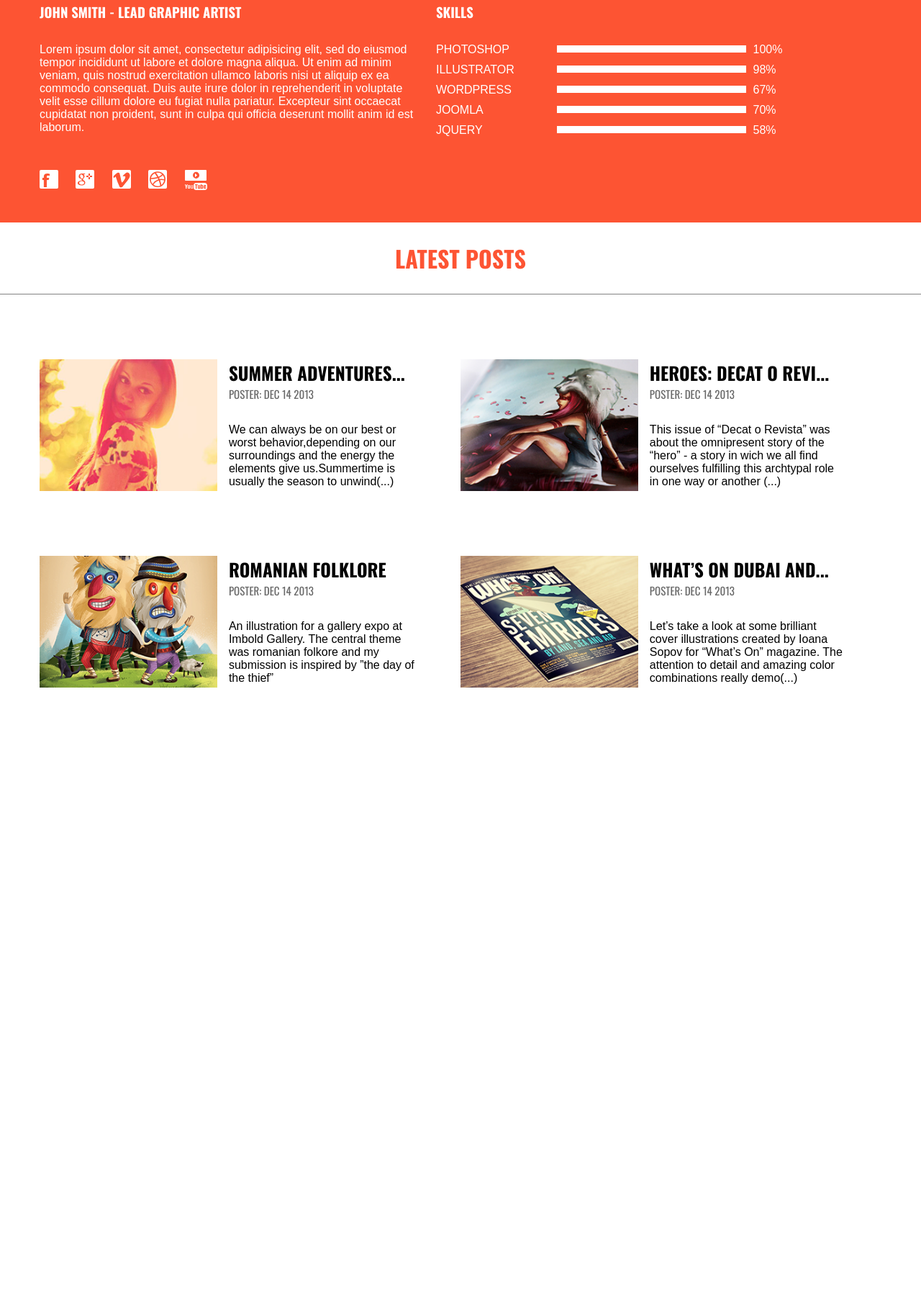
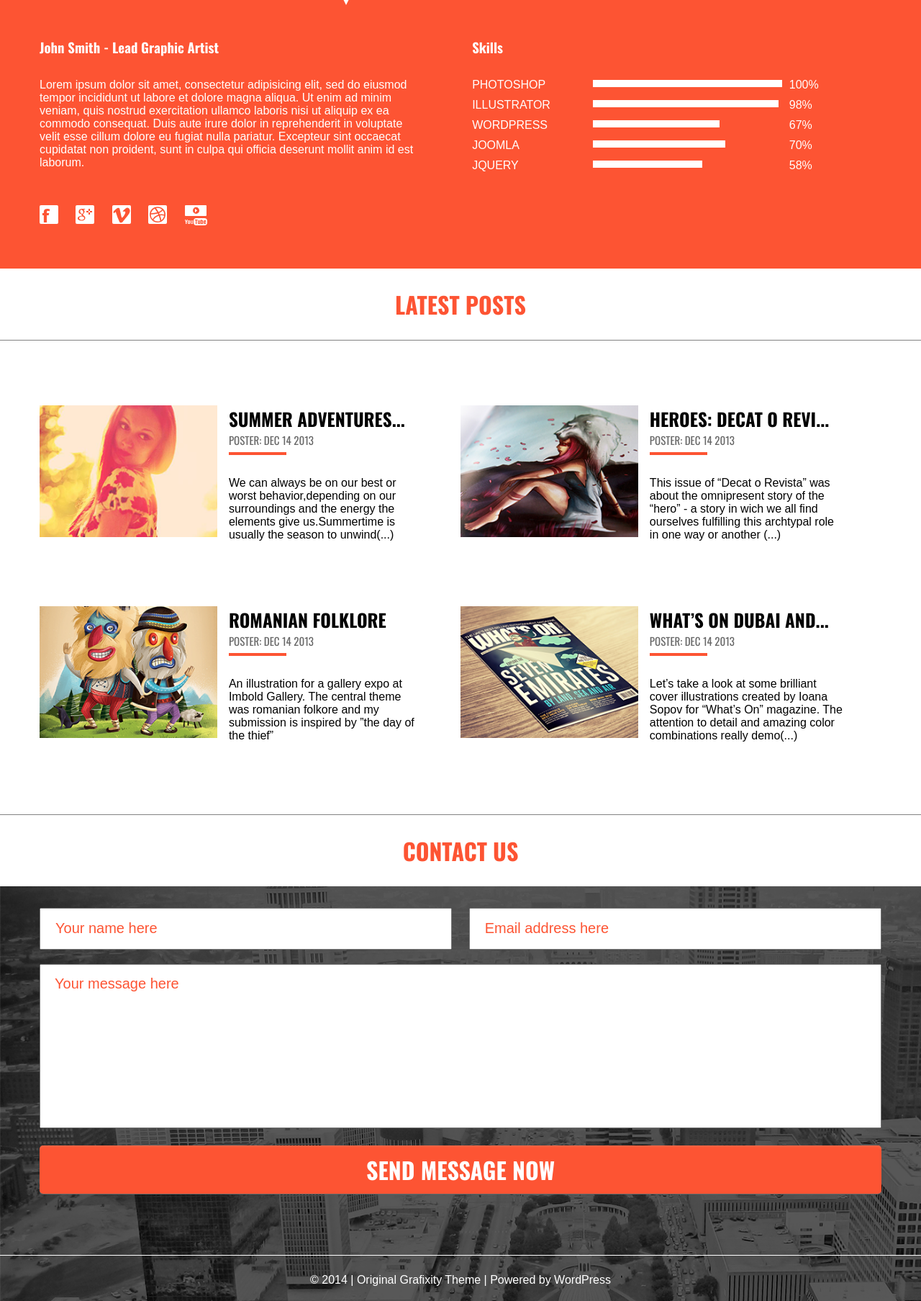
Before and after one commit to Ythotha/dropp, a plain HTML site: page index.html in a window 1280 px wide. Shown: the part 2437-4244 px from the top of the page at 72% size. Before the commit the page ends 3492 px from the top, so only its background shows below. Drawn offline with nearby package versions, Linux system fonts and the light colour scheme.

Commit message:
Исправил about us, добавил contact us

```diff
--- a/css/style.css
+++ b/css/style.css
@@ -81,10 +81,10 @@ p{
     color: #565656;
 }
 
-.header__list-item:hover{
+/*.header__list-item:hover{
     background-color: #fd5433;
     color: #ffffff;
-}
+}*/
 
 .title{
     margin-top: 0;
@@ -120,15 +120,28 @@ p{
     font-family: "Oswald", sans-serif ;
     font-weight: 700;
     text-transform: uppercase;
+
+    transition: background-color .3s linear;
+    -webkit-transition: background-color .3s linear;
+}
+
+.header__link:hover{
+    background-color: #fd5433;
+    color: #ffffff;
+
+    /*transition: background-color .5s linear, color .5s linear;*/
 }
 
 .promo{
     position: relative;
+
     background-color: #b9b9b9;
     background-image: url("../img/banner.png");
     background-repeat: no-repeat;
     background-size: cover;
+
     color: #ffffff;
+
 }
 
 .promo:before{
@@ -143,8 +156,6 @@ p{
     position: relative;
     padding-top: 230px;
     padding-bottom: 310px;
-    margin-left: auto;
-    margin-right: auto;
 
     font-family: "Oswald", sans-serif;
     text-align: center;
@@ -169,10 +180,13 @@ p{
     background-color: #fd5433;
 
     font-size: 32px;
+    color: white;
     text-transform: uppercase;
     font-weight: 700;
 
     box-shadow: 0 1px #666666, inset 0 4px 4px -4px #fe7e5e;
+
+    cursor: pointer;
 }
 
 /*SERVICES*/
@@ -254,28 +268,25 @@ p{
 
 /*ABOUT US*/
 
-.about__content{
-    width: inherit;
-}
-
-.about__tab{
+.about__member{
     display: inline-block;
     vertical-align: top;
 
     box-sizing: border-box;
     width: 24%;
-    padding: 4%;
+    padding: 70px 3%;
 }
 
-.about__tab_active{
+.about__member_active{
     position: relative;
 }
 
-.about__tab_active:after{
+.about__member_active:after{
     position: absolute;
-    bottom: 0;
+    bottom: 1px;
     left: 50%;
     transform: translate(-50%, 100%);
+
     content: "";
     width: 0;
     height: 0;
@@ -284,34 +295,37 @@ p{
     border-top: 36px solid white;
 }
 
-.about__tab:first-child{
-    padding-left: 2%;
+.about__member-img{
+    width: 100%;
 }
 
-.about__tab:last-child{
-    padding-right: 2%;
-}
+.about__information{
+    background-color: #fd5433;
 
-.about__description{
-    background-color: #fd5433;
+    padding-top: 80px;
+    padding-bottom: 60px;
+    /*padding-top: 70px;
+    padding-bottom: 45px;*/
 }
 
 .about__columns{
-    padding-top: 70px;
-    padding-bottom: 45px;
-
     color: white;
 }
 
 .about__column{
     display: inline-block;
     vertical-align: top;
+
     width: 45%;
-    margin-right: 20px;
+    margin-right: 6%;
 }
 
 .about__column:last-child{
     margin-right: 0;
+}
+
+.about__title{
+    text-transform: none;
 }
 
 .about__socials{
@@ -328,36 +342,43 @@ p{
     margin-right: 0;
 }
 
-.skills__title{
+.secondary-information__title{
     margin-bottom: 30px;
 }
 
-.skills__row{
+.secondary-information__row{
     margin-bottom: 10px;
 }
 
-.skills__name{
+.progress{
+    color: white;
+    background-color: white;
+    height: 10px;
+
+    width:50%;
+    margin-left: 10%;
+    margin-right: 1%;
+    margin-bottom: 5px;
+}
+
+.progress::-webkit-progress-bar{
+    background-color: #fd5433;
+}
+
+.progress::-webkit-progress-value{
+    background-color: white;
+}
+
+.secondary-information__row:last-child{
+    margin-bottom: 0;
+}
+
+.secondary-information__name{
     display: inline-block;
     vertical-align: top;
     min-width: 21%;
 
     text-transform: uppercase;
-}
-
-.skills__progress-bar{
-    display: inline-block;
-    vertical-align: top;
-
-    width:50%;
-    padding-top: 3px;
-    margin-left: 10%;
-    margin-right: 1%;
-}
-
-.skills__progress{
-    width: 100%;
-    height: 10px;
-    background-color: white;
 }
 
 /*LATEST POSTS*/
@@ -401,6 +422,15 @@ p{
     width: 49%;
 }
 
+.post__header{
+    padding-bottom: 10px;
+
+    background-image: url("../img/separating-dash.png");
+    background-size: 80px 4px;
+    background-repeat: no-repeat;
+    background-position: left bottom;
+}
+
 .post__title{
     font-size: 25px;
 }
@@ -411,3 +441,99 @@ p{
     font-size: 15px;
     text-transform: uppercase;
 }
+
+/*CONTACT FORM*/
+
+.contact-us__wrapper{
+    background-image: url("../img/BG City IMG.png");
+    background-repeat: no-repeat;
+    background-size: cover;
+
+}
+
+.contact-us__header{
+    border-top: #828282 solid 1px;
+    border-bottom: none;
+}
+
+.contact-us__content{
+    padding-top: 30px;
+    padding-bottom: 85px;
+}
+
+.contact-form__row{
+    margin-bottom: 20px;
+}
+
+.contact-form__row:after{
+    display: block;
+    content: "";
+    clear: both;
+}
+
+.contact-form__label{
+    display: none;
+}
+
+.form-field{
+    font-size: 20px;
+
+    box-sizing: border-box;
+    min-height: 58px;
+
+    padding-left: 20px;
+}
+
+.form-field::placeholder{
+    color: #fd5433;
+}
+
+.contact-form__name{
+    width: 49%;
+}
+
+.contact-form__email{
+    float: right;
+    width: 49%;
+}
+
+.contact-form__message{
+    width: 100%;
+    height: 228px;
+    resize: none;
+
+    padding-top: 15px;
+
+    font-family: inherit;
+}
+
+.contact-form__button{
+    display: block;
+
+    width: 100%;
+    margin-top: 20px;
+    padding-top: 10px;
+    padding-bottom: 10px;
+
+    border: none;
+
+    font-family: Oswald, sans-serif;
+    font-weight: 700;
+}
+
+/*FOOTER*/
+
+.footer{
+    border-top: 1px solid #ffffff;
+
+    padding-top: 25px;
+    padding-bottom: 20px;
+}
+
+.footer__text{
+    display: inline-block;
+    width: 100%;
+
+    color: #ffffff;
+    text-align: center;
+}
--- a/index.html
+++ b/index.html
@@ -109,23 +109,23 @@
         </div>
         <div class="section__content about__content">
             <div class="main-container">
-                <div class="about__tab">
-                    <img src="img/about1.png">
+                <div class="about__member">
+                    <img class="about__member-img" src="img/about1.png">
                 </div>
-                <div class="about__tab about__tab_active">
-                    <img src="img/about2.png">
+                <div class="about__member about__member_active">
+                    <img class="about__member-img" src="img/about2.png">
                 </div>
-                <div class="about__tab">
-                    <img src="img/about3.png">
+                <div class="about__member">
+                    <img class="about__member-img" src="img/about3.png">
                 </div>
-                <div class="about__tab">
-                    <img src="img/about4.png">
+                <div class="about__member">
+                    <img class="about__member-img" src="img/about4.png">
                 </div>
             </div>
-            <div class="about__description">
+            <div class="about__information">
                 <div class="main-container about__columns">
-                    <div class="about__column biography">
-                        <h3 class="title">John Smith - Lead Graphic Artist</h3>
+                    <div class="main-information about__column">
+                        <h3 class="title about__title">John Smith - Lead Graphic Artist</h3>
                         <p>Lorem ipsum dolor sit amet, consectetur adipisicing elit, sed do eiusmod
                             tempor incididunt ut labore et dolore magna aliqua. Ut enim ad minim
                             veniam, quis nostrud exercitation ullamco laboris nisi ut aliquip ex ea
@@ -141,42 +141,32 @@
                             <img class="about__social" src="img/youtube.svg">
                         </div>
                     </div>
-                    <div class="skills about__column">
-                        <h3 class="title skills__title">Skills</h3>
-                        <div class="skills__row">
-                            <span class="skills__name">photoshop</span>
-                            <div class="skills__progress-bar">
-                                <div class="skills__progress"></div>
+                    <div class="secondary-information about__column">
+                        <h3 class="title about__title secondary-information__title">Skills</h3>
+                        <div class="secondary-information__row">
+                            <span class="secondary-information__name">photoshop</span>
+                            <progress class="progress" value="100" max="100">photoshop</progress>
+                            <span class="secondary-information__value">100%</span>
                         </div>
-                            <span class="skills__value">100%</span>
+                        <div class="secondary-information__row">
+                            <span class="secondary-information__name">illustrator</span>
+                            <progress class="progress" value="98" max="100">illustrator</progress>
+                            <span class="secondary-information__value">98%</span>
                         </div>
-                        <div class="skills__row">
-                            <span class="skills__name">illustrator</span>
-                            <div class="skills__progress-bar">
-                                <div class="skills__progress"></div>
+                        <div class="secondary-information__row">
+                            <span class="secondary-information__name">wordpress</span>
+                            <progress class="progress" value="67" max="100">wordpress</progress>
+                            <span class="secondary-information__value">67%</span>
                         </div>
-                            <span class="skills__value" style="width: 98%">98%</span>
+                        <div class="secondary-information__row">
+                            <span class="secondary-information__name">joomla</span>
+                            <progress class="progress" value="70" max="100">joomla</progress>
+                            <span class="secondary-information__value">70%</span>
                         </div>
-                        <div class="skills__row">
-                            <span class="skills__name">wordpress</span>
-                            <div class="skills__progress-bar">
-                                <div class="skills__progress"></div>
-                            </div>
-                            <span class="skills__value" style="width: 67%">67%</span>
-                        </div>
-                        <div class="skills__row">
-                            <span class="skills__name">joomla</span>
-                            <div class="skills__progress-bar">
-                                <div class="skills__progress"></div>
-                            </div>
-                            <span class="skills__value" style="width: 70%">70%</span>
-                        </div>
-                        <div class="skills__row">
-                            <span class="skills__name">jquery</span>
-                            <div class="skills__progress-bar">
-                                <div class="skills__progress"></div>
-                            </div>
-                            <span class="skills__value" style="width: 58%">58%</span>
+                        <div class="secondary-information__row">
+                            <span class="secondary-information__name">jquery</span>
+                            <progress class="progress" value="58" max="100">jquery</progress>
+                            <span class="secondary-information__value">58%</span>
                         </div>
                     </div>
                 </div>
@@ -193,8 +183,10 @@
                     <img class="post__img" src="img/post1.png">
                 </div>
                 <div class="post__content">
+                    <div class="post__header">
                         <h4 class="title post__title">summer adventures...</h4>
                         <span class="post__date">poster: dec 14 2013</span>
+                    </div>
                     <p>We can always be on our best or
                         worst behavior,depending on our
                         surroundings and the energy the
@@ -207,8 +199,10 @@
                     <img class="post__img" src="img/post2.png">
                 </div>
                 <div class="post__content">
+                    <div class="post__header">
                         <h4 class="title post__title">HEROES: DECAT O REVI...</h4>
                         <span class="post__date">poster: dec 14 2013</span>
+                    </div>
                     <p>This issue of “Decat o Revista” was
                         about the omnipresent story of the
                         “hero” - a story in wich we all find
@@ -221,8 +215,10 @@
                     <img class="post__img" src="img/post3.png">
                 </div>
                 <div class="post__content">
+                    <div class="post__header">
                         <h4 class="title post__title">ROMANIAN FOLKLORE</h4>
                         <span class="post__date">poster: dec 14 2013</span>
+                    </div>
                     <p>An illustration for a gallery expo at
                         Imbold Gallery. The central theme
                         was romanian folkore and my
@@ -235,8 +231,10 @@
                     <img class="post__img" src="img/post4.png">
                 </div>
                 <div class="post__content">
+                    <div class="post__header">
                         <h4 class="title post__title">WHAT’S ON DUBAI AND...</h4>
                         <span class="post__date">poster: dec 14 2013</span>
+                    </div>
                     <p>Let’s take a look at some brilliant
                         cover illustrations created by Ioana
                         Sopov for “What’s On” magazine.
@@ -246,6 +244,28 @@
             </article>
         </div>
     </section>
-
+    <section class="section contact-us">
+        <div class="section__header contact-us__header">
+            <h2 class="title section__title">contact us</h2>
+        </div>
+        <div class="contact-us__wrapper">
+            <div class="main-container contact-us__content section__content">
+                <form action="" method="get" class="contact-form">
+                    <div class="contact-form__row">
+                        <label class="contact-form__label" for="client-name">Name</label>
+                        <input class="form-field contact-form__name" id="client-name" name="client-name" type="text" placeholder="Your name here">
+                        <label class="contact-form__label" for="client-email">Email</label>
+                        <input class="form-field contact-form__email" id="client-email" name="client-email" type="email" placeholder="Email address here">
+                    </div>
+                    <label class="contact-form__label" for="client-message">Your message</label>
+                    <textarea class="form-field contact-form__message" id="client-message" name="client-message" placeholder="Your message here"></textarea>
+                    <button class="button contact-form__button" type="submit">send message now</button>
+                </form>
+            </div>
+            <footer class="footer">
+                <span class="footer__text">&copy; 2014 | Original Grafixity Theme | Powered by WordPress</span>
+            </footer>
+        </div>
+    </section>
 </body>
 </html>
```
Also changed, not shown: img/separating-dash.png (added). Lines whose indentation alone changed are shown as unchanged.
